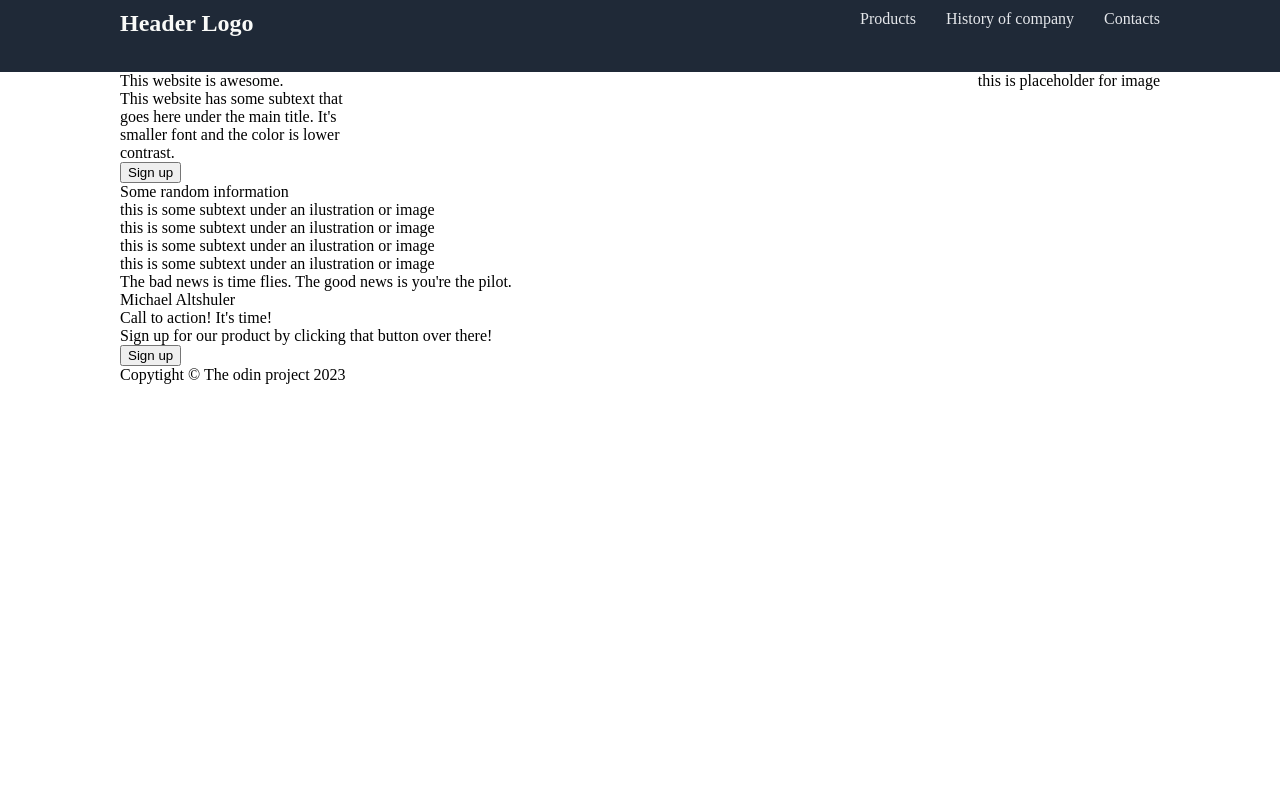
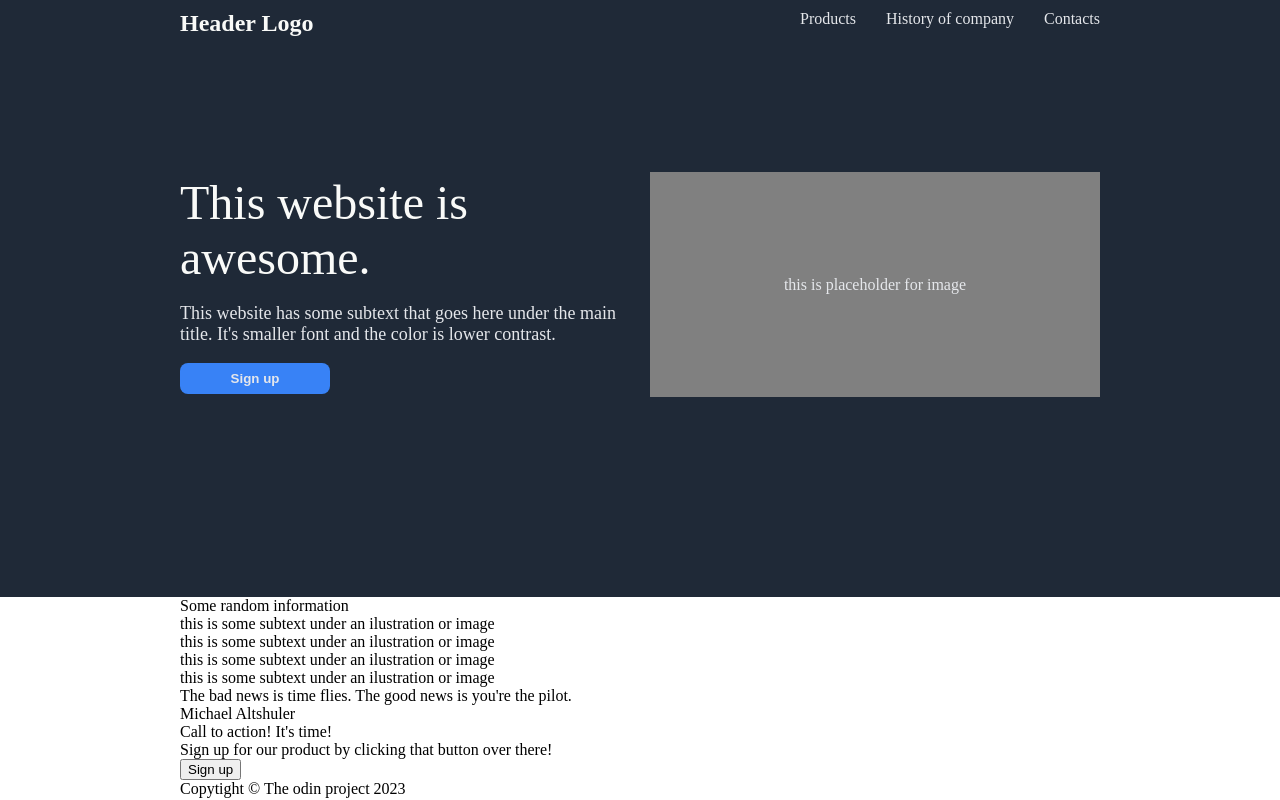
Before and after one commit to Murkis9123/landing-page, a plain HTML site: page index.html in a window 1280 px wide. Drawn offline with Linux system fonts and the light colour scheme.

Commit message:
CSS style header,add colors, make layout

```diff
--- a/index.html
+++ b/index.html
@@ -18,8 +18,8 @@
    </div>
    <div class="header">
         <div class="main-title">
-            <div>This website is awesome.</div>
-            <div>This website has some subtext that goes here under the main title.
+            <div id="one">This website is awesome.</div>
+            <div id="two">This website has some subtext that goes here under the main title.
                 It's smaller font and the color is lower contrast.</div>
            <button class="button-one">Sign up</button>
         </div>
--- a/style.css
+++ b/style.css
@@ -7,8 +7,8 @@ body {
 }
 
 .bar, .header, .info, .insp-quote, .footer, .sign-up {
-    padding-left: 120px;
-    padding-right: 120px;
+    padding-left: 180px;
+    padding-right: 180px;
 }
 
 .bar, ul {
@@ -48,10 +48,59 @@ a{
 .header {
     display: flex;
     justify-content: space-between;
+    flex: 1 0 auto;
+    padding-top: 100px;
+    padding-bottom: 200px;
+    background-color: #1f2937;
 
 
 }
 
 .main-title {
-    max-width: 250px;
+    max-width: 450px;
+    height: 225px;
+    display: flex;
+    flex-direction: column;
+    justify-content: center;
+    align-content: flex-end;
+    gap: 18px;
 }
+
+#one, #two {
+    display: flex;
+    align-items: center;
+    flex-wrap: wrap;
+    max-width: 450px;
+}
+
+.image {
+    width: 450px;
+    max-width: 450px;
+    height: 225px;
+    display: flex;
+    justify-content: center;
+    align-items: center;
+    color: #e5e7eb;
+    background-color: grey;
+}
+
+#one {
+    font-size: 48px;
+    font-weight: extra-bold;
+    color: #f9faf8;
+}
+
+#two {
+    font-size: 18px;
+    color: #e5e7eb;
+}
+.button-one {
+    max-width: 150px;
+    flex: 0 0 auto;
+    padding: 8px 30px;
+    background-color: #3882f6;
+    border: 0;
+    border-radius: 8px;
+    color: #e5e7eb;
+    font-weight: bold;
+}
```
